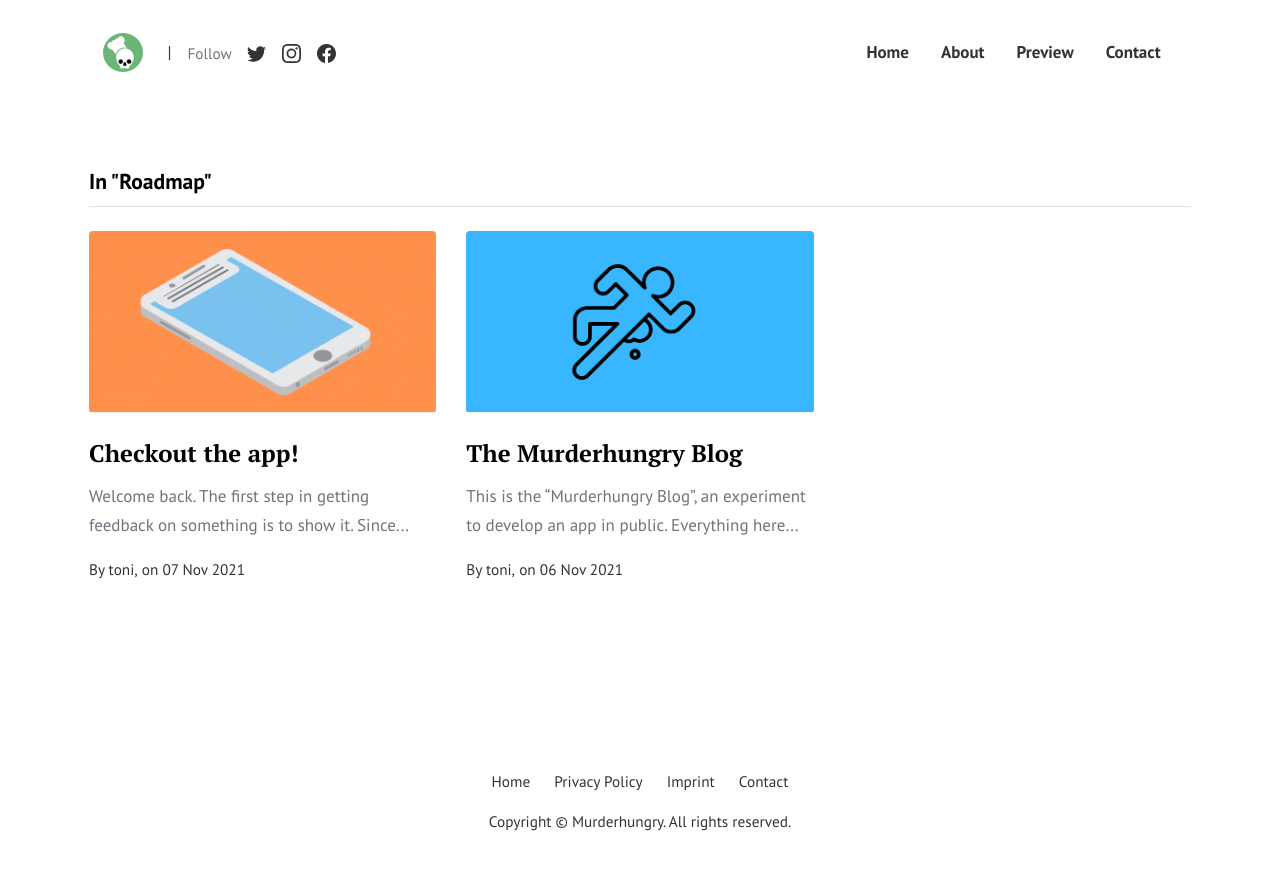
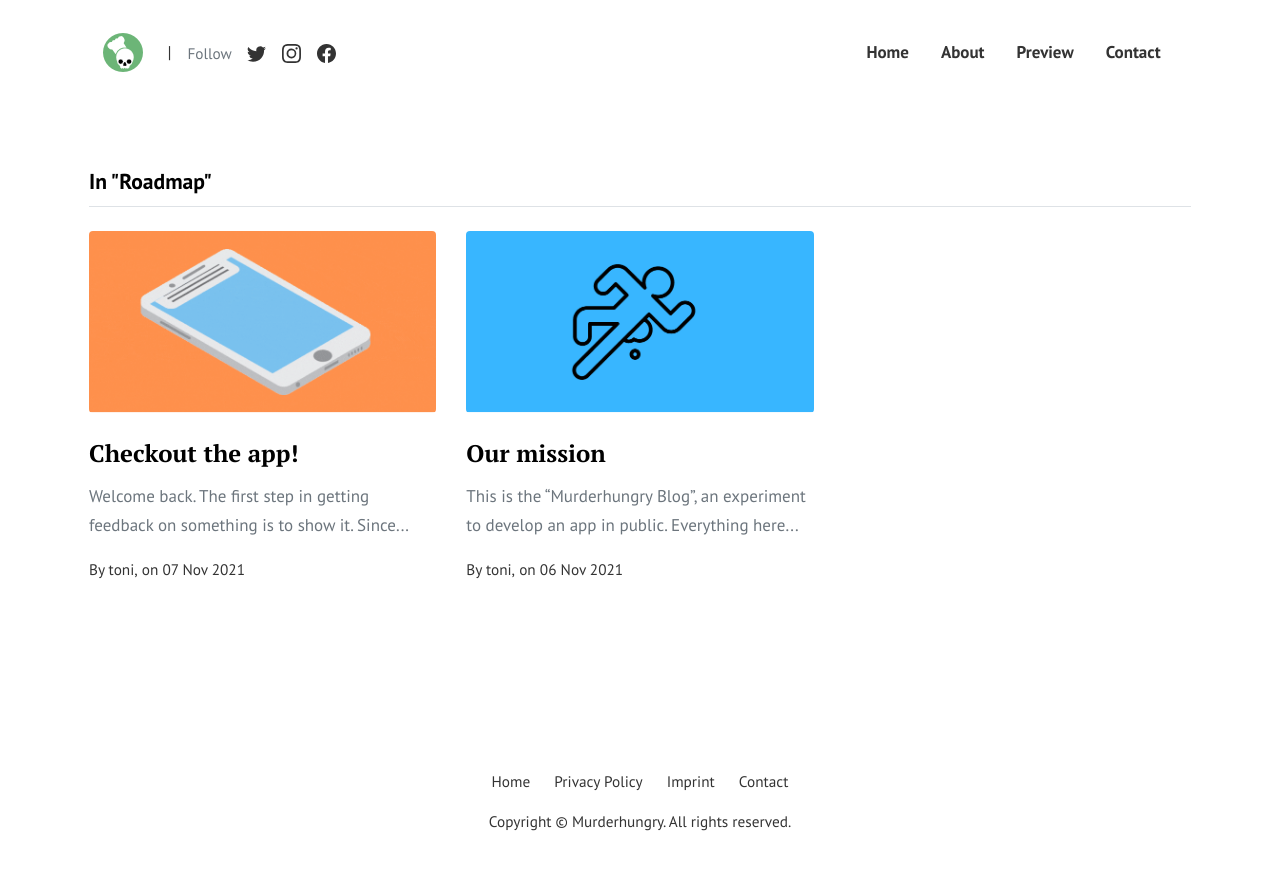
Before and after one commit to eppleton/murderhungry.github.io, a Jekyll site: the page built from pages/categories.html, in a window 1280 px wide. Shown: the top 870 px of the page. Built offline with Jekyll 4.4.1, drawn with Linux system fonts in a browser that asks for light colours.

```diff
--- a/_posts/2021-11-06-the-murde-hungry-blog copy.md
+++ b/_posts/2021-11-06-the-murde-hungry-blog copy.md
@@ -1,6 +1,6 @@
 ---
 layout: post
-title:  "The Murderhungry Blog"
+title:  "Our mission"
 author: toni
 categories: [ roadmap ]
 image: assets/images/crime_scene.png
```
